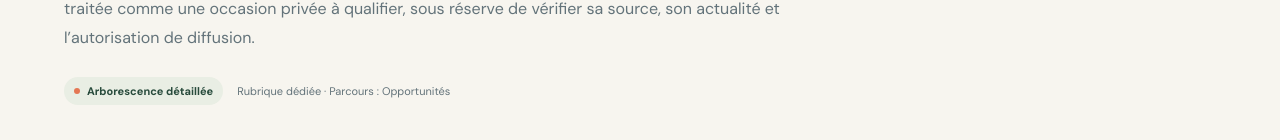
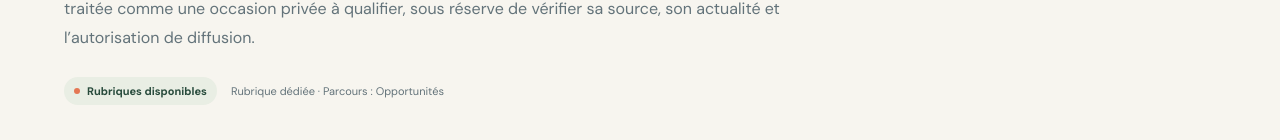
Before and after one commit to Chexpeer/Majestios, a Next.js app: page /opportunites/marches-prives in a window 1280 px wide. Shown: the part 364-504 px from the top of the page. Built offline with nearby package versions, Linux system fonts and the light colour scheme.

Commit message:
Remplacer le libellé arborescence par une indication de navigation claire

```diff
--- a/src/components/site-hub.tsx
+++ b/src/components/site-hub.tsx
@@ -157,7 +157,7 @@ export default function SiteHub({ pathname, intro, eyebrow = "EXPLORER MAJESTIOS
         <span className="eyebrow">{eyebrow}</span>
         <h1>{node?.label ?? "Explorer MajestiOS"}<span>.</span></h1>
         <p>{intro ?? node?.description ?? "Explorez les rubriques et les parcours de MajestiOS."}</p>
-        <div className="page-hero-meta"><span className="status-chip"><i />{children.length ? "Arborescence détaillée" : "Contenu de cadrage"}</span><span>Rubrique dédiée · {parent ? `Parcours : ${parent.label}` : "Navigation MajestiOS"}</span></div>
+        <div className="page-hero-meta"><span className="status-chip"><i />{children.length ? "Rubriques disponibles" : "Guide pratique"}</span><span>Rubrique dédiée · {parent ? `Parcours : ${parent.label}` : "Navigation MajestiOS"}</span></div>
       </section>
       {children.length > 0 ? <section className="hub-grid" aria-label={`Sous-rubriques de ${node?.label}`}>{children.map((child, index) => <Link href={child.href} className="hub-card" key={child.href}><span className="hub-card-index">{String(index + 1).padStart(2, "0")}</span><div><h2>{child.label}<span aria-hidden="true">↗</span></h2><p>{child.description}</p></div><span className="hub-card-bottom">EXPLORER LA RUBRIQUE <b>→</b></span></Link>)}</section> : <section className="content-panel">
         <span className="eyebrow">MODE D’EMPLOI</span><h2>{guide.title}</h2><p>{guide.purpose}</p>
```
